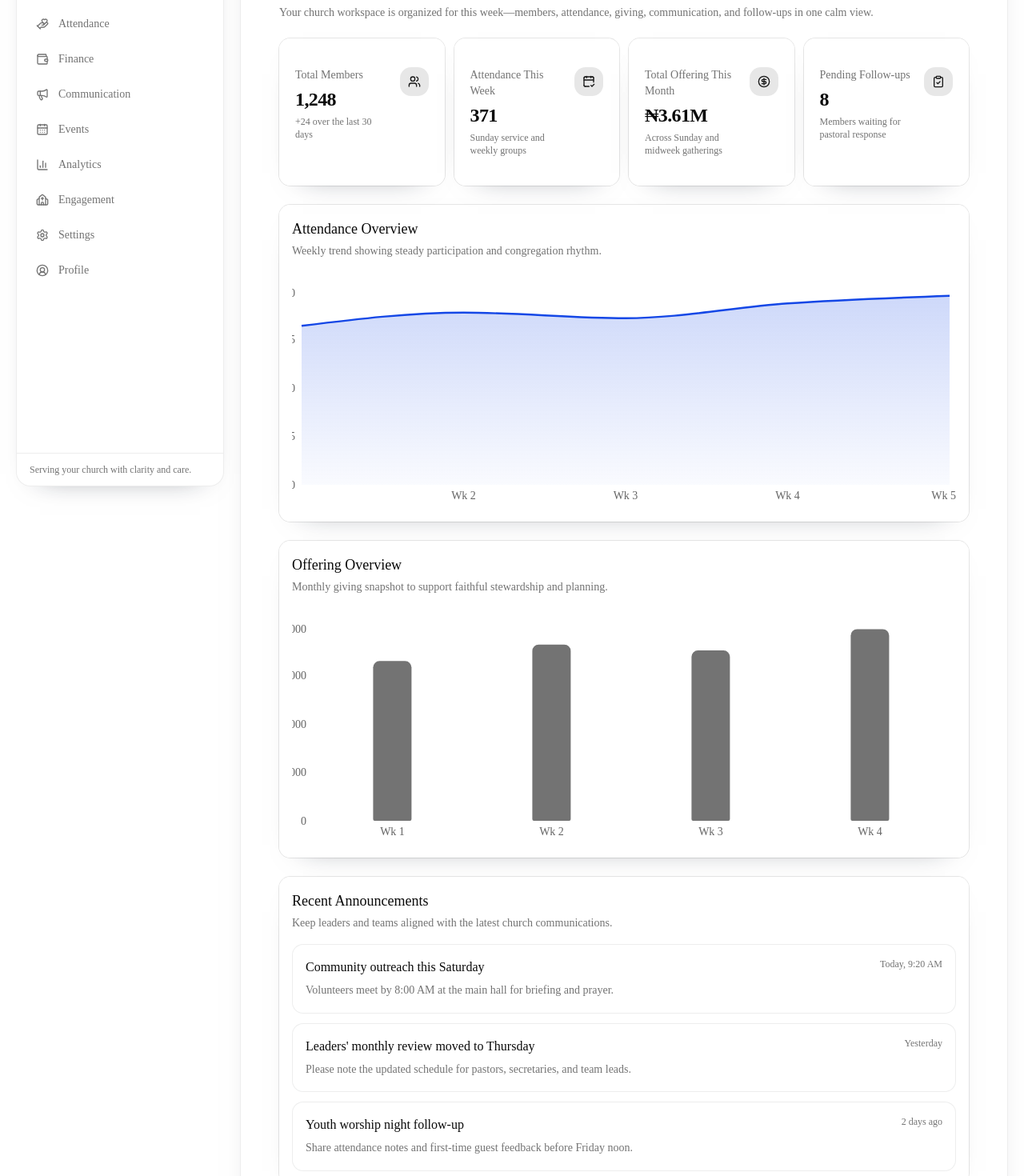
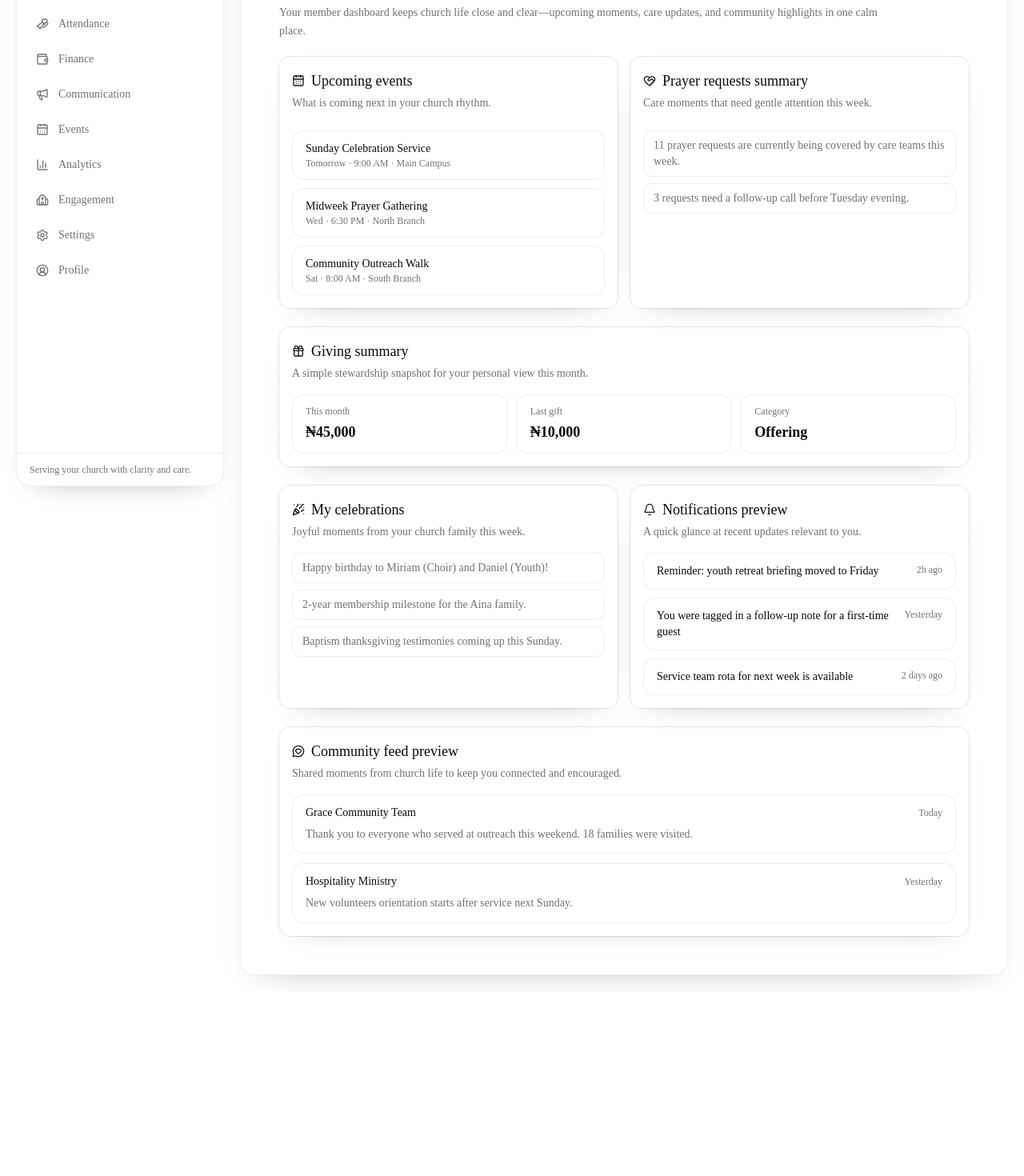
Before and after one commit to Fiximami/shepherdos-web-app, a Next.js app: page /dashboard in a window 1280 px wide. Shown: the part 180-1650 px from the top of the page at 80% size. After the commit the page ends 1419 px from the top, so only its background shows below. Built offline with nearby package versions, Linux system fonts and the light colour scheme.

Commit message:
Refactor the ShepherdOS dashboard page to behave as a Member Dashboard first.

```diff
--- a/src/components/dashboard/shared/dashboard-home.tsx
+++ b/src/components/dashboard/shared/dashboard-home.tsx
@@ -1,203 +1,95 @@
 "use client";
 
 import {
-  ArrowRight,
-  BellRing,
-  CalendarCheck2,
-  CircleDollarSign,
-  ClipboardCheck,
-  HandCoins,
-  Megaphone,
-  UserPlus,
-  Users,
+  Bell,
+  CalendarDays,
+  Gift,
+  HeartHandshake,
+  MessageCircleHeart,
+  PartyPopper,
 } from "lucide-react";
-import { Area, AreaChart, Bar, BarChart, ResponsiveContainer, Tooltip, XAxis, YAxis } from "recharts";
 
 import { PageHeader } from "@/components/dashboard/layout/page-header";
-import { Button } from "@/components/ui/button";
 import { Card, CardContent, CardDescription, CardHeader, CardTitle } from "@/components/ui/card";
-import { SummaryCard } from "@/components/dashboard/shared/summary-card";
 
-const attendanceData = [
-  { week: "Wk 1", attendees: 312 },
-  { week: "Wk 2", attendees: 338 },
-  { week: "Wk 3", attendees: 327 },
-  { week: "Wk 4", attendees: 356 },
-  { week: "Wk 5", attendees: 371 },
-];
+const upcomingEvents = [
+  { title: "Sunday Celebration Service", when: "Tomorrow · 9:00 AM", place: "Main Campus" },
+  { title: "Midweek Prayer Gathering", when: "Wed · 6:30 PM", place: "North Branch" },
+  { title: "Community Outreach Walk", when: "Sat · 8:00 AM", place: "South Branch" },
+] as const;
 
-const offeringData = [
-  { week: "Wk 1", amount: 825000 },
-  { week: "Wk 2", amount: 910000 },
-  { week: "Wk 3", amount: 880000 },
-  { week: "Wk 4", amount: 990000 },
-];
+const prayerSummary = [
+  "11 prayer requests are currently being covered by care teams this week.",
+  "3 requests need a follow-up call before Tuesday evening.",
+] as const;
 
-const announcements = [
+const celebrations = [
+  "Happy birthday to Miriam (Choir) and Daniel (Youth)!",
+  "2-year membership milestone for the Aina family.",
+  "Baptism thanksgiving testimonies coming up this Sunday.",
+] as const;
+
+const notifications = [
+  { title: "Reminder: youth retreat briefing moved to Friday", time: "2h ago" },
+  { title: "You were tagged in a follow-up note for a first-time guest", time: "Yesterday" },
+  { title: "Service team rota for next week is available", time: "2 days ago" },
+] as const;
+
+const communityFeed = [
   {
-    title: "Community outreach this Saturday",
-    excerpt: "Volunteers meet by 8:00 AM at the main hall for briefing and prayer.",
-    publishedAt: "Today, 9:20 AM",
+    author: "Grace Community Team",
+    message: "Thank you to everyone who served at outreach this weekend. 18 families were visited.",
+    time: "Today",
   },
   {
-    title: "Leaders' monthly review moved to Thursday",
-    excerpt: "Please note the updated schedule for pastors, secretaries, and team leads.",
-    publishedAt: "Yesterday",
+    author: "Hospitality Ministry",
+    message: "New volunteers orientation starts after service next Sunday.",
+    time: "Yesterday",
   },
-  {
-    title: "Youth worship night follow-up",
-    excerpt: "Share attendance notes and first-time guest feedback before Friday noon.",
-    publishedAt: "2 days ago",
-  },
-];
-
-const reminders = [
-  "Review 8 first-time visitor follow-ups from this week.",
-  "Approve 3 pending finance entries before end of day.",
-  "Confirm communication draft for Sunday service updates.",
-  "Check attendance outliers in two midweek groups.",
-];
-
-const quickActions = [
-  { label: "Add Member", icon: UserPlus },
-  { label: "Record Attendance", icon: CalendarCheck2 },
-  { label: "Create Announcement", icon: Megaphone },
-  { label: "Record Transaction", icon: HandCoins },
 ] as const;
 
 export function DashboardHome() {
   return (
-    <main className="mx-auto w-full max-w-7xl p-4 sm:p-5 lg:p-6">
+    <main className="mx-auto w-full max-w-6xl p-4 sm:p-5 lg:p-6">
       <PageHeader
         title="Welcome back"
-        description="Your church workspace is organized for this week—members, attendance, giving, communication, and follow-ups in one calm view."
+        description="Your member dashboard keeps church life close and clear—upcoming moments, care updates, and community highlights in one calm place."
       />
 
-      <section className="grid gap-3 sm:grid-cols-2 xl:grid-cols-4">
-        <SummaryCard
-          label="Total Members"
-          value="1,248"
-          detail="+24 over the last 30 days"
-          icon={Users}
-        />
-        <SummaryCard
-          label="Attendance This Week"
-          value="371"
-          detail="Sunday service and weekly groups"
-          icon={CalendarCheck2}
-        />
-        <SummaryCard
-          label="Total Offering This Month"
-          value="₦3.61M"
-          detail="Across Sunday and midweek gatherings"
-          icon={CircleDollarSign}
-        />
-        <SummaryCard
-          label="Pending Follow-ups"
-          value="8"
-          detail="Members waiting for pastoral response"
-          icon={ClipboardCheck}
-        />
-      </section>
-
-      <section className="mt-6">
+      <section className="grid gap-4 lg:grid-cols-2">
         <Card className="border-border/70 bg-card/80 shadow-[0_14px_35px_-30px_rgba(15,23,42,0.55)]">
           <CardHeader className="pb-2">
-            <CardTitle className="text-base sm:text-lg">Attendance Overview</CardTitle>
-            <CardDescription>
-              Weekly trend showing steady participation and congregation rhythm.
-            </CardDescription>
+            <CardTitle className="flex items-center gap-2 text-base sm:text-lg">
+              <CalendarDays className="size-4 text-primary" aria-hidden />
+              Upcoming events
+            </CardTitle>
+            <CardDescription>What is coming next in your church rhythm.</CardDescription>
           </CardHeader>
-          <CardContent className="h-72 pt-2">
-            <ResponsiveContainer width="100%" height="100%">
-              <AreaChart data={attendanceData} margin={{ top: 8, right: 8, left: -18, bottom: 0 }}>
-                <defs>
-                  <linearGradient id="attendanceGradient" x1="0" y1="0" x2="0" y2="1">
-                    <stop offset="0%" stopColor="oklch(0.488 0.243 264.376)" stopOpacity={0.35} />
-                    <stop offset="100%" stopColor="oklch(0.488 0.243 264.376)" stopOpacity={0.04} />
-                  </linearGradient>
-                </defs>
-                <XAxis dataKey="week" tickLine={false} axisLine={false} />
-                <YAxis tickLine={false} axisLine={false} width={30} />
-                <Tooltip
-                  contentStyle={{
-                    borderRadius: 12,
-                    border: "1px solid var(--color-border)",
-                    background: "var(--color-card)",
-                  }}
-                />
-                <Area
-                  type="monotone"
-                  dataKey="attendees"
-                  stroke="oklch(0.488 0.243 264.376)"
-                  fill="url(#attendanceGradient)"
-                  strokeWidth={2.4}
-                />
-              </AreaChart>
-            </ResponsiveContainer>
+          <CardContent className="space-y-2.5">
+            {upcomingEvents.map((event) => (
+              <div key={event.title} className="rounded-xl border border-border/60 bg-background/65 px-4 py-3">
+                <p className="text-sm font-medium text-foreground">{event.title}</p>
+                <p className="text-xs text-muted-foreground">
+                  {event.when} · {event.place}
+                </p>
+              </div>
+            ))}
           </CardContent>
         </Card>
-      </section>
 
-      <section className="mt-6">
         <Card className="border-border/70 bg-card/80 shadow-[0_14px_35px_-30px_rgba(15,23,42,0.55)]">
           <CardHeader className="pb-2">
-            <CardTitle className="text-base sm:text-lg">Offering Overview</CardTitle>
-            <CardDescription>
-              Monthly giving snapshot to support faithful stewardship and planning.
-            </CardDescription>
+            <CardTitle className="flex items-center gap-2 text-base sm:text-lg">
+              <HeartHandshake className="size-4 text-primary" aria-hidden />
+              Prayer requests summary
+            </CardTitle>
+            <CardDescription>Care moments that need gentle attention this week.</CardDescription>
           </CardHeader>
-          <CardContent className="h-72 pt-2">
-            <ResponsiveContainer width="100%" height="100%">
-              <BarChart data={offeringData} margin={{ top: 8, right: 8, left: -16, bottom: 0 }}>
-                <XAxis dataKey="week" tickLine={false} axisLine={false} />
-                <YAxis tickLine={false} axisLine={false} width={42} />
-                <Tooltip
-                  formatter={(value) => {
-                    const amount =
-                      typeof value === "number" ? value : Number(value ?? 0);
-                    return [`₦${amount.toLocaleString()}`, "Offering"];
-                  }}
-                  contentStyle={{
-                    borderRadius: 12,
-                    border: "1px solid var(--color-border)",
-                    background: "var(--color-card)",
-                  }}
-                />
-                <Bar
-                  dataKey="amount"
-                  radius={[8, 8, 2, 2]}
-                  fill="oklch(0.556 0 0)"
-                  maxBarSize={48}
-                />
-              </BarChart>
-            </ResponsiveContainer>
-          </CardContent>
-        </Card>
-      </section>
-
-      <section className="mt-6">
-        <Card className="border-border/70 bg-card/80 shadow-[0_14px_35px_-30px_rgba(15,23,42,0.55)]">
-          <CardHeader>
-            <CardTitle className="text-base sm:text-lg">Recent Announcements</CardTitle>
-            <CardDescription>
-              Keep leaders and teams aligned with the latest church communications.
-            </CardDescription>
-          </CardHeader>
-          <CardContent className="space-y-3">
-            {announcements.map((item) => (
-              <div
-                key={item.title}
-                className="rounded-xl border border-border/70 bg-background/70 p-4"
-              >
-                <div className="flex items-start justify-between gap-3">
-                  <h3 className="text-sm font-medium text-foreground sm:text-base">{item.title}</h3>
-                  <span className="shrink-0 text-xs text-muted-foreground">{item.publishedAt}</span>
-                </div>
-                <p className="mt-1.5 text-sm leading-relaxed text-muted-foreground">
-                  {item.excerpt}
-                </p>
-              </div>
+          <CardContent className="space-y-2">
+            {prayerSummary.map((line) => (
+              <p key={line} className="rounded-lg border border-border/60 bg-background/65 px-3 py-2 text-sm text-muted-foreground">
+                {line}
+              </p>
             ))}
           </CardContent>
         </Card>
@@ -206,19 +98,70 @@ export function DashboardHome() {
       <section className="mt-6">
         <Card className="border-border/70 bg-card/80 shadow-[0_14px_35px_-30px_rgba(15,23,42,0.55)]">
           <CardHeader>
-            <CardTitle className="text-base sm:text-lg">Pending Actions / Reminders</CardTitle>
+            <CardTitle className="flex items-center gap-2 text-base sm:text-lg">
+              <Gift className="size-4 text-primary" aria-hidden />
+              Giving summary
+            </CardTitle>
             <CardDescription>
-              A gentle checklist to keep care, operations, and accountability moving.
+              A simple stewardship snapshot for your personal view this month.
+            </CardDescription>
+          </CardHeader>
+          <CardContent>
+            <div className="grid gap-3 sm:grid-cols-3">
+              <div className="rounded-xl border border-border/60 bg-background/65 px-4 py-3">
+                <p className="text-xs text-muted-foreground">This month</p>
+                <p className="mt-1 text-lg font-semibold text-foreground">₦45,000</p>
+              </div>
+              <div className="rounded-xl border border-border/60 bg-background/65 px-4 py-3">
+                <p className="text-xs text-muted-foreground">Last gift</p>
+                <p className="mt-1 text-lg font-semibold text-foreground">₦10,000</p>
+              </div>
+              <div className="rounded-xl border border-border/60 bg-background/65 px-4 py-3">
+                <p className="text-xs text-muted-foreground">Category</p>
+                <p className="mt-1 text-lg font-semibold text-foreground">Offering</p>
+              </div>
+            </div>
+          </CardContent>
+        </Card>
+      </section>
+
+      <section className="mt-6 grid gap-4 lg:grid-cols-2">
+        <Card className="border-border/70 bg-card/80 shadow-[0_14px_35px_-30px_rgba(15,23,42,0.55)]">
+          <CardHeader>
+            <CardTitle className="flex items-center gap-2 text-base sm:text-lg">
+              <PartyPopper className="size-4 text-primary" aria-hidden />
+              My celebrations
+            </CardTitle>
+            <CardDescription>
+              Joyful moments from your church family this week.
             </CardDescription>
           </CardHeader>
           <CardContent className="space-y-2">
-            {reminders.map((item) => (
-              <div
-                key={item}
-                className="flex items-start gap-2.5 rounded-lg border border-border/60 bg-background/60 px-3 py-2.5"
-              >
-                <BellRing className="mt-0.5 size-4 shrink-0 text-primary" aria-hidden />
-                <p className="text-sm text-muted-foreground">{item}</p>
+            {celebrations.map((item) => (
+              <p key={item} className="rounded-lg border border-border/60 bg-background/65 px-3 py-2 text-sm text-muted-foreground">
+                {item}
+              </p>
+            ))}
+          </CardContent>
+        </Card>
+
+        <Card className="border-border/70 bg-card/80 shadow-[0_14px_35px_-30px_rgba(15,23,42,0.55)]">
+          <CardHeader>
+            <CardTitle className="flex items-center gap-2 text-base sm:text-lg">
+              <Bell className="size-4 text-primary" aria-hidden />
+              Notifications preview
+            </CardTitle>
+            <CardDescription>
+              A quick glance at recent updates relevant to you.
+            </CardDescription>
+          </CardHeader>
+          <CardContent className="space-y-2.5">
+            {notifications.map((item) => (
+              <div key={item.title} className="rounded-xl border border-border/60 bg-background/65 px-4 py-3">
+                <div className="flex items-start justify-between gap-2">
+                  <p className="text-sm text-foreground">{item.title}</p>
+                  <span className="shrink-0 text-xs text-muted-foreground">{item.time}</span>
+                </div>
               </div>
             ))}
           </CardContent>
@@ -226,26 +169,25 @@ export function DashboardHome() {
       </section>
 
       <section className="mt-6">
-        <Card className="border-border/70 bg-card/80 shadow-[0_14px_35px_-30px_rgba(15,23,42,0.55)]">
+        <Card className="border-border/70 bg-card/75 shadow-[0_12px_30px_-28px_rgba(15,23,42,0.5)]">
           <CardHeader>
-            <CardTitle className="text-base sm:text-lg">Quick Actions</CardTitle>
+            <CardTitle className="flex items-center gap-2 text-base sm:text-lg">
+              <MessageCircleHeart className="size-4 text-primary" aria-hidden />
+              Community feed preview
+            </CardTitle>
             <CardDescription>
-              Start common tasks quickly while you plan the rest of your day.
+              Shared moments from church life to keep you connected and encouraged.
             </CardDescription>
           </CardHeader>
-          <CardContent className="grid gap-2 sm:grid-cols-2 lg:grid-cols-4">
-            {quickActions.map((action) => (
-              <Button
-                key={action.label}
-                variant="outline"
-                className="h-11 justify-between rounded-xl border-border/80 bg-background/70 px-4"
-              >
-                <span className="inline-flex items-center gap-2">
-                  <action.icon className="size-4 text-primary" aria-hidden />
-                  {action.label}
-                </span>
-                <ArrowRight className="size-4 text-muted-foreground" aria-hidden />
-              </Button>
+          <CardContent className="space-y-3">
+            {communityFeed.map((post) => (
+              <div key={post.message} className="rounded-xl border border-border/60 bg-background/60 px-4 py-3">
+                <div className="flex items-center justify-between gap-2">
+                  <p className="text-sm font-medium text-foreground">{post.author}</p>
+                  <span className="text-xs text-muted-foreground">{post.time}</span>
+                </div>
+                <p className="mt-1.5 text-sm leading-relaxed text-muted-foreground">{post.message}</p>
+              </div>
             ))}
           </CardContent>
         </Card>
```
Also changed, not shown: 1 other file (tests, documents, lock files or other folders).
